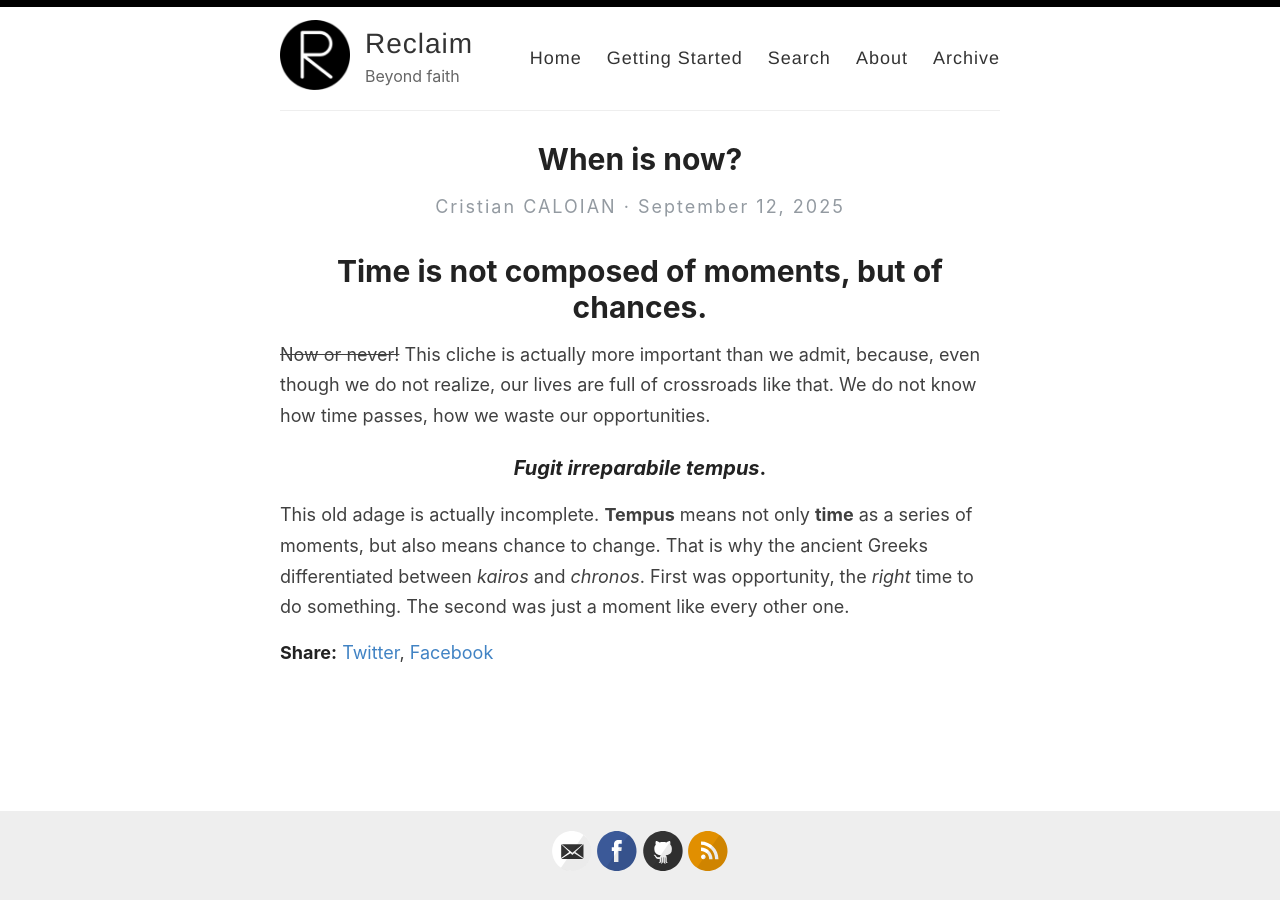
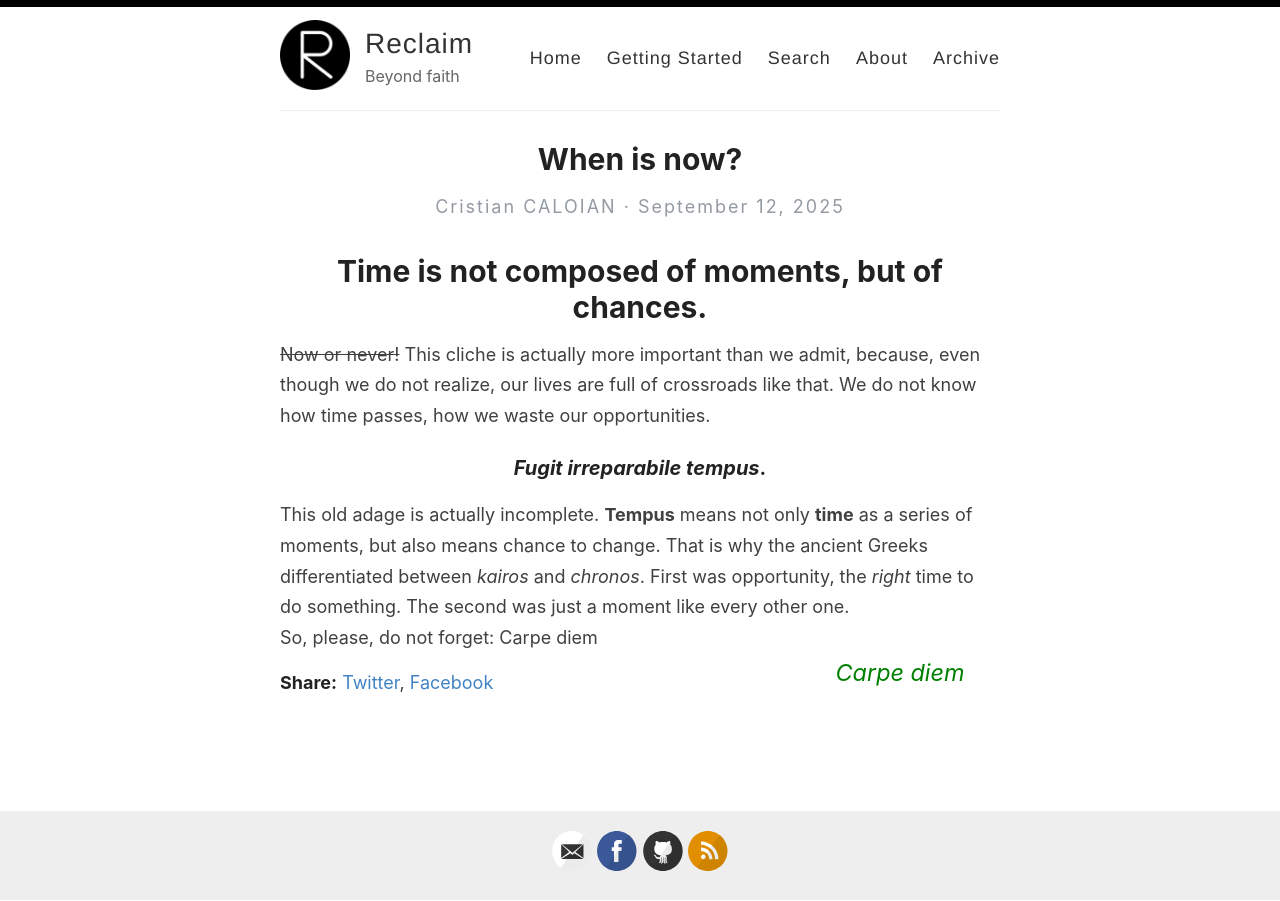
Before and after one commit to Cristian-CALOIAN/reverie, a Jekyll site: the page built from _posts/2025-09-12-time.md, in a window 1280 px wide. Built offline with Jekyll 4.4.1, drawn with Linux system fonts in a browser that asks for light colours.

Commit message:
Update 2025-09-12-time.md

```diff
--- a/_posts/2025-09-12-time.md
+++ b/_posts/2025-09-12-time.md
@@ -8,3 +8,5 @@ categories: []
 ### *Fugit irreparabile tempus*.
 
 This old adage is actually incomplete. **Tempus** means not only **time** as a series of moments, but also means chance to change. That is why the ancient Greeks differentiated between *kairos* and *chronos*. First was opportunity, the *right* time to do something. The second was just a moment like every other one.
+So, please, do not forget:
+{% include pullquote.html quote="Carpe diem" %}
```
